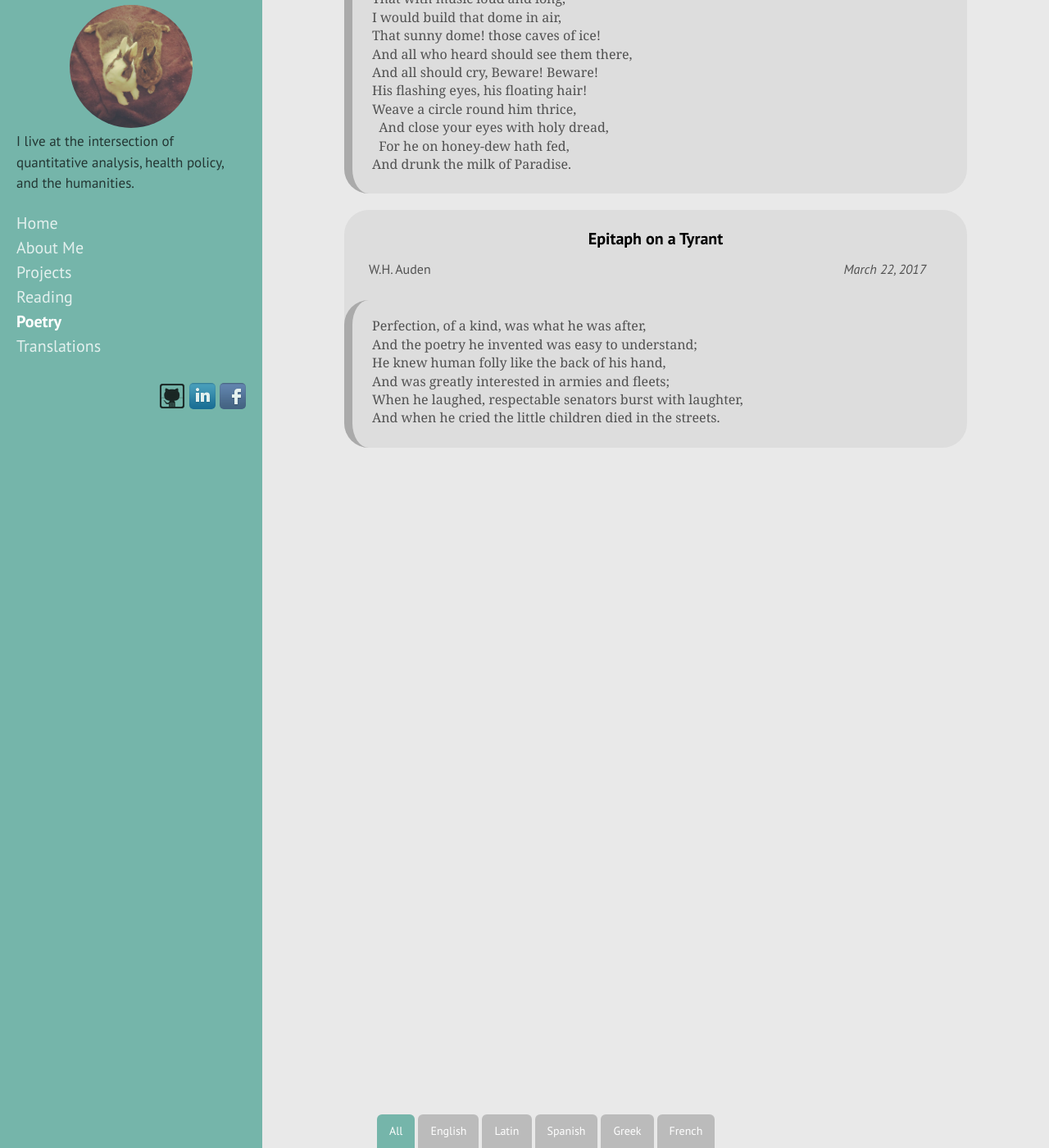
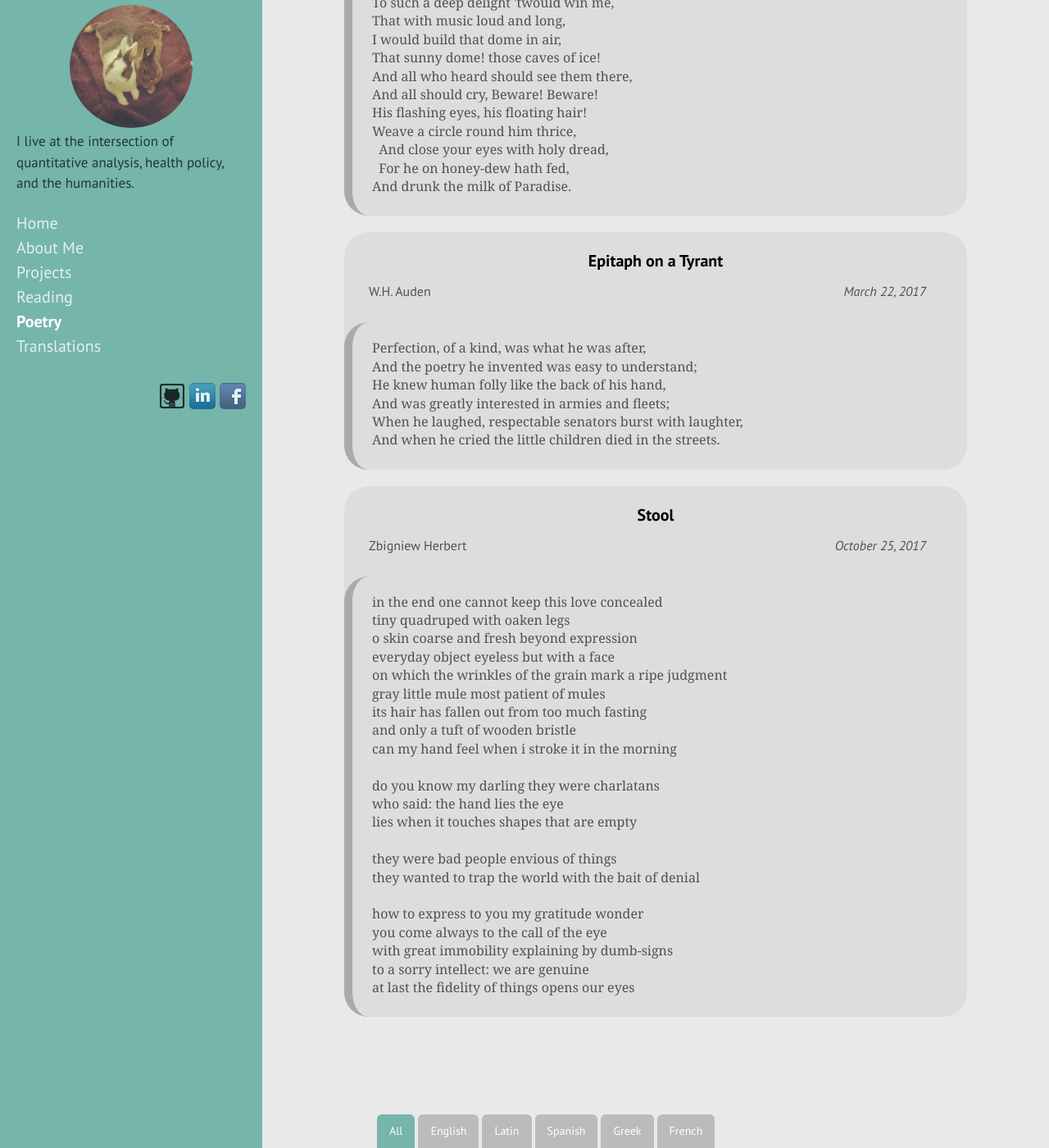
Before and after one commit to jcgiuffrida/jcgiuffrida.github.io, a Jekyll site: the page built from poetry.html, in a window 1280 px wide and 1400 px high, scrolled down 53772 px. Shown: the whole window at 82% size. Built offline with Jekyll 4.4.1, drawn with Linux system fonts in a browser that asks for light colours; nearby versions of some CDN libraries; some of the changed text lies outside the part shown.

Commit message:
Update data

```diff
--- a/poetry.html
+++ b/poetry.html
@@ -2313,6 +2313,35 @@ When he laughed, respectable senators burst with laughter,
 And when he cried the little children died in the streets.</pre>
 </div>
 
+<div class="poem english">
+<div class="title">Stool</div>
+<div class="author">Zbigniew Herbert</div>
+<div class="date">October 25, 2017</div>
+  <pre class="text" data-lines="19">
+in the end one cannot keep this love concealed
+tiny quadruped with oaken legs
+o skin coarse and fresh beyond expression
+everyday object eyeless but with a face
+on which the wrinkles of the grain mark a ripe judgment
+gray little mule most patient of mules
+its hair has fallen out from too much fasting
+and only a tuft of wooden bristle
+can my hand feel when i stroke it in the morning
+
+do you know my darling they were charlatans
+who said: the hand lies the eye
+lies when it touches shapes that are empty
+
+they were bad people envious of things
+they wanted to trap the world with the bait of denial
+
+how to express to you my gratitude wonder
+you come always to the call of the eye
+with great immobility explaining by dumb-signs
+to a sorry intellect: we are genuine
+at last the fidelity of things opens our eyes</pre>
+</div>
+
 <nav class="footer-nav" role="navigation">
   <ul>
     <li class="active"><a href="#">All</a></li>
```
Also changed, not shown: public/data/reading.csv (+9 -1 lines).
